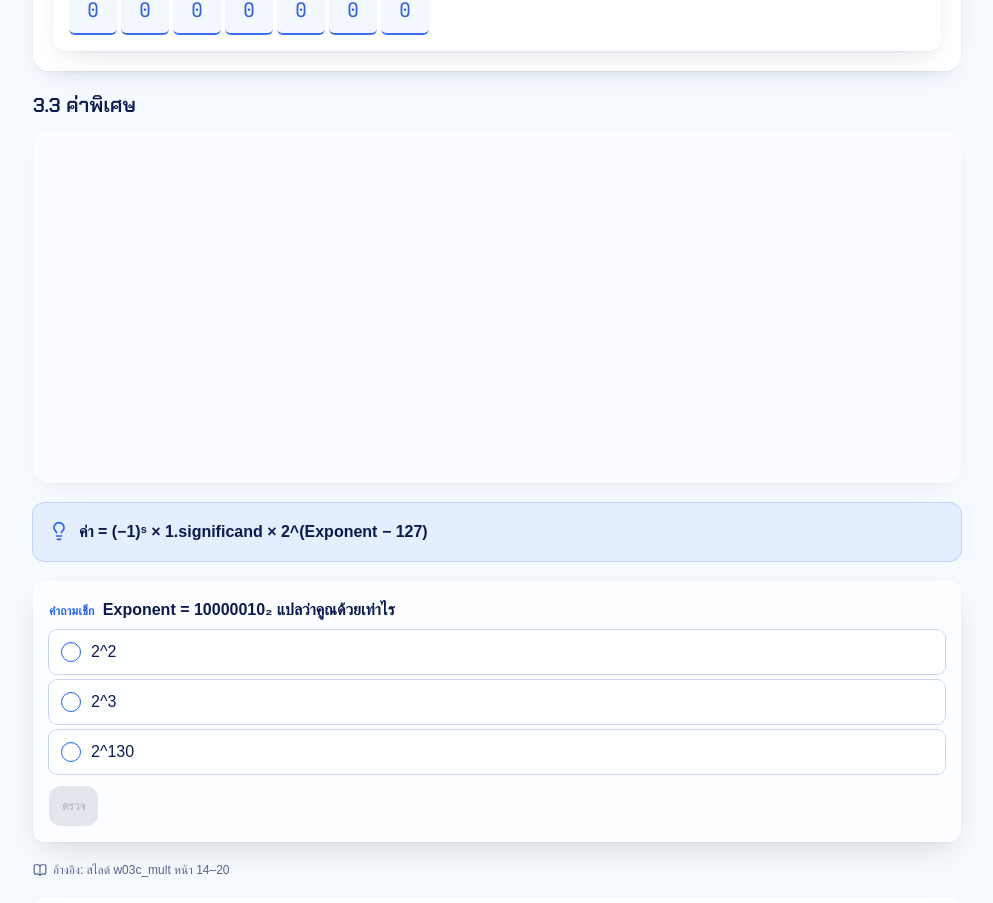
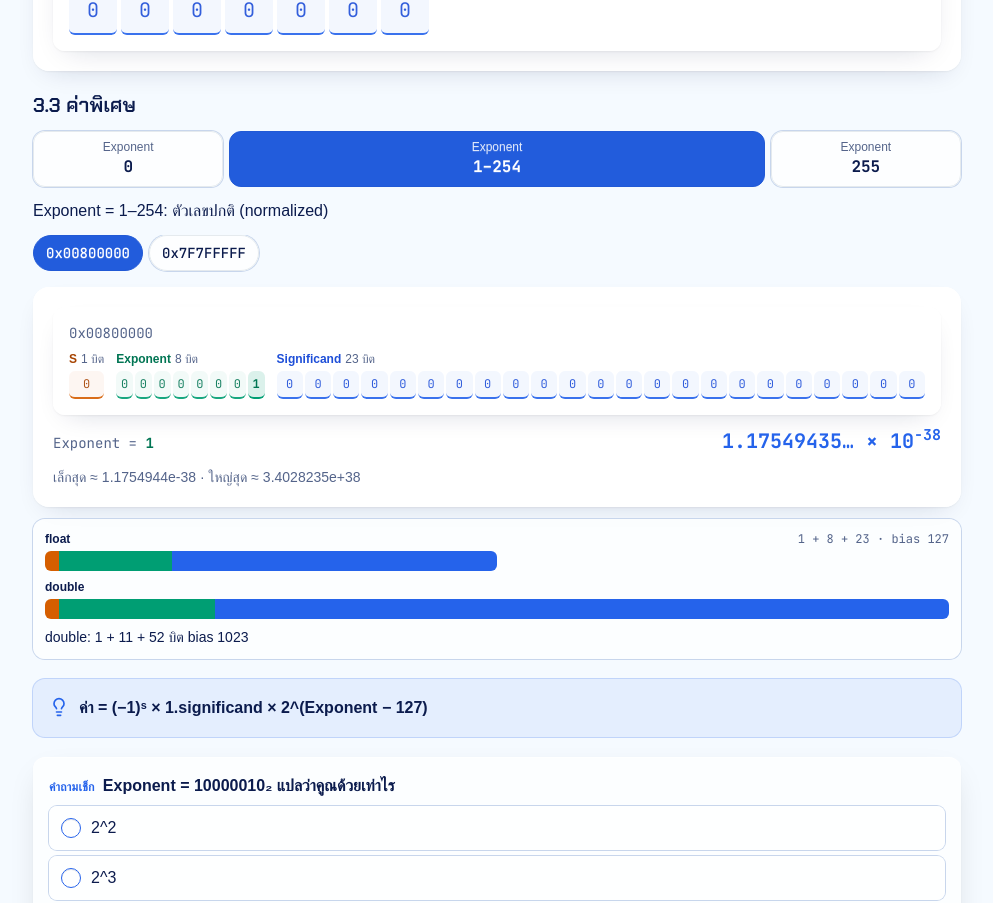
Before and after one commit to Pisit-s/ProjectComArch, a Next.js app: page / in a window 1280 px wide. Shown: the part 6539-7442 px from the top of the page, without its empty margins (143-1136 px from the left). Built offline with nearby package versions, Linux system fonts and the light colour scheme; a web font is replaced by a local one.

Commit message:
feat(ch3): scene 3.3 exponent zones and the float/double strip
Co-Authored-By: Claude Opus 5.5 <noreply@anthropic.com>
Claude-Session: https://claude.ai/code/session_01Jd3U7PNSTJNkDWG1JVmHb7

```diff
--- a/src/components/scenes/chapter3.tsx
+++ b/src/components/scenes/chapter3.tsx
@@ -3,7 +3,16 @@
 import { AnimatePresence, motion } from 'motion/react';
 import { useMemo, useState } from 'react';
 import { BINARY32, encodeBits } from '@/lib/fp';
-import { buildSpecialView, parseBitsInput } from '@/lib/lesson/ch3-special';
+import {
+  type ZoneId,
+  ZONES,
+  buildSpecialView,
+  doubleCompare,
+  parseBitsInput,
+  specialRange,
+  zoneOf,
+  zoneRange,
+} from '@/lib/lesson/ch3-special';
 import { exponentWindow } from '@/lib/lesson/window';
 import {
   buildLayoutFrames,
@@ -11,10 +20,14 @@ import {
   type LayoutScene as Model,
 } from '@/lib/lesson/encode-frames';
 import { caption } from '@/content/lesson/captions';
-import { BITPLAY_EXAMPLES, LAYOUT_DEFAULT, LAYOUT_EXAMPLES } from '@/content/lesson/examples';
+import {
+  BITPLAY_EXAMPLES,
+  LAYOUT_DEFAULT,
+  LAYOUT_EXAMPLES,
+  SPECIAL_EXAMPLES,
+} from '@/content/lesson/examples';
 import { sectionById } from '@/content/lesson/sections';
 import { UI_CH34 } from '@/content/lesson/ui-ch34';
-import { ScenePlaceholder } from '@/components/lesson/scene-shell';
 import { OperandInput } from '@/components/lesson/operand-input';
 import { StepPlayer } from '@/components/player/step-player';
 import { usePlayerMotion } from '@/components/player/player-speed';
@@ -24,6 +37,7 @@ import { Word32, type WordField } from '@/components/stage/ch34-word';
 import { ExponentWindow } from '@/components/stage/exponent-window';
 import { Register32 } from '@/components/stage/register32';
 import { Num, minus } from '@/components/ui/num';
+import { cn } from '@/lib/utils';
 
 const sceneTitle = (id: string): string =>
   sectionById('ieee754').scenes.find((s) => s.id === id)?.title ?? id;
@@ -248,6 +262,102 @@ export function BitPlayScene() {
   );
 }
 
+const ZONE_FLEX: Record<ZoneId, number> = { zone0: 1, zoneNormal: 3, zone255: 1 };
+
+/** Float against double: bar widths follow the bit counts (pixel layout only). */
+function DoubleCompare() {
+  const c = doubleCompare();
+  const row = (name: string, e: string, f: string, b: string, total: number) => (
+    <div className="space-y-1">
+      <p className="flex justify-between text-xs">
+        <b>{name}</b>
+        {total < 100 && (
+          <span className="num font-mono text-muted">
+            1 + {e} + {f} · {UI_CH34.bias} {b}
+          </span>
+        )}
+      </p>
+      <div className="flex h-5 overflow-hidden rounded-md" style={{ width: `${total}%` }}>
+        <span className="bg-bit-sign" style={{ flex: 1 }} />
+        <span className="bg-bit-exp" style={{ flex: Number(e) }} />
+        <span className="bg-bit-frac" style={{ flex: Number(f) }} />
+      </div>
+    </div>
+  );
+  return (
+    <div
+      className="space-y-2 rounded-xl bg-white/70 p-3 ring-1 ring-line"
+      data-testid="double-compare"
+    >
+      {row(UI_CH34.float, c.e32, c.f32, c.b32, 50)}
+      {row(UI_CH34.double, c.e64, c.f64, c.b64, 100)}
+      <p className="text-sm">{caption('double.compare', c)}</p>
+    </div>
+  );
+}
+
+/** Scene 3.3: the three exponent zones and the bit patterns of the slides. */
 export function SpecialScene() {
-  return <ScenePlaceholder minHeight="22rem" />;
+  const [hex, setHex] = useState(SPECIAL_EXAMPLES[3]);
+  const v = useMemo(() => buildSpecialView(BINARY32, BigInt('0x' + hex)), [hex]);
+  const range = useMemo(() => specialRange(BINARY32), []);
+  const zoneHexes = SPECIAL_EXAMPLES.filter((h) => zoneOf(BINARY32, BigInt('0x' + h)) === v.zone);
+  return (
+    <div className="space-y-3" data-testid="special">
+      <div className="flex gap-1.5" role="group" aria-label={UI_CH34.zones}>
+        {ZONES.map((z) => {
+          const on = z.id === v.zone;
+          return (
+            <button
+              key={z.id}
+              type="button"
+              aria-pressed={on}
+              onClick={() =>
+                setHex(
+                  SPECIAL_EXAMPLES.find((h) => zoneOf(BINARY32, BigInt('0x' + h)) === z.id) ?? hex,
+                )
+              }
+              style={{ flex: ZONE_FLEX[z.id] }}
+              className={cn(
+                'btn h-auto min-h-14 min-w-0 flex-col gap-0 rounded-xl px-2 py-1.5',
+                on ? 'btn-primary' : 'bg-white/80 ring-1 ring-line',
+              )}
+              data-testid={`special-${z.id}`}
+            >
+              <span className={cn('text-xs font-normal', on ? 'text-white/85' : 'text-muted')}>
+                Exponent
+              </span>
+              <span className="num font-mono text-base">{zoneRange(BINARY32, z.id)}</span>
+            </button>
+          );
+        })}
+      </div>
+      <p className="min-h-6 text-base" aria-live="polite" data-testid="special-caption">
+        {caption(ZONES.find((z) => z.id === v.zone)!.captionKey)}
+      </p>
+      <ExampleChips
+        items={zoneHexes.map((h) => `0x${h}`)}
+        current={v.hex}
+        onPick={(t) => setHex(t.slice(2))}
+        testId="special"
+      />
+      <div className="glass-solid space-y-3 rounded-2xl p-3 ring-1 ring-foreground/10 sm:p-5">
+        <Register32 bits={v.bits} name="special-reg" className="bg-white/60" />
+        <p className="num flex flex-wrap items-baseline justify-between gap-2 font-mono">
+          <span className="text-sm text-muted">
+            Exponent = <b className="text-bit-exp-ink">{v.E}</b>
+          </span>
+          <b className="text-xl text-primary" data-testid="special-value">
+            <Num value={v.value} />
+          </b>
+        </p>
+        {v.zone === 'zoneNormal' && (
+          <p className="text-sm text-muted" data-testid="special-range">
+            {caption('special.range', range)}
+          </p>
+        )}
+      </div>
+      <DoubleCompare />
+    </div>
+  );
 }
--- a/src/lib/lesson/ch3-special.ts
+++ b/src/lib/lesson/ch3-special.ts
@@ -6,6 +6,7 @@ import {
   bias,
   classify,
   encodeDecimal,
+  exactDecimal,
   expFieldMax,
   fieldsOf,
   fracMask,
@@ -41,9 +42,9 @@ export function zoneRange(fmt: FloatFormat, zone: ZoneId): string {
   return `1–${max - 1}`;
 }
 
-/** Engine value text with ∞ for infinities. */
+/** Stored value (exact, cut at 9 significant digits with "…") with ∞ for infinities. */
 export function valueText(fmt: FloatFormat, bits: bigint): string {
-  const s = shortestDecimal(fmt, bits);
+  const s = exactDecimal(fmt, bits, { maxSignificant: 9 });
   if (s === 'Infinity') return '+∞';
   if (s === '-Infinity') return '−∞';
   return s;
```
Also changed, not shown: 3 other files (tests, documents, lock files or other folders).
